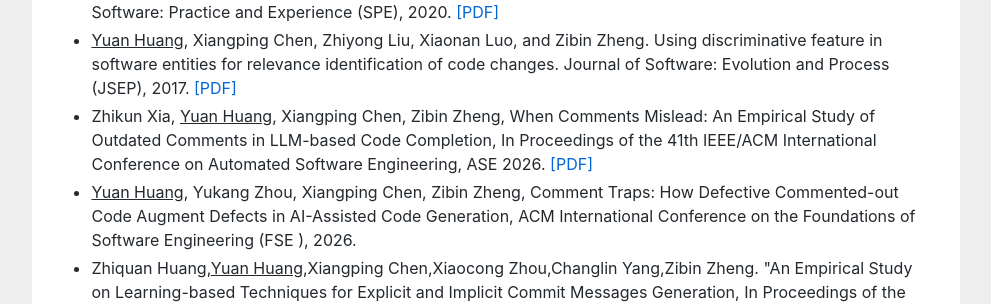
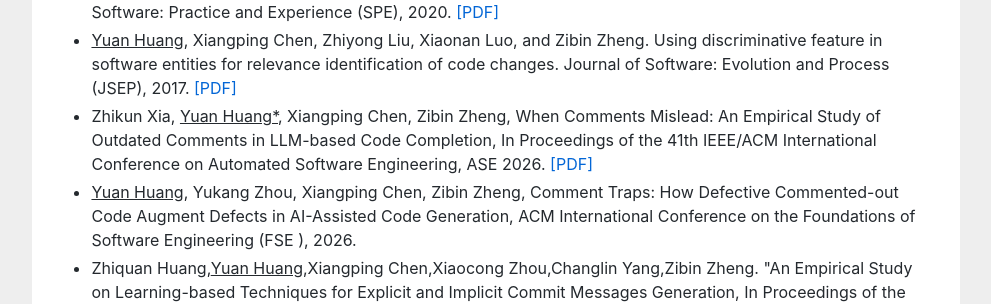
Before and after one commit to huangyuan-hy/huangyuan-hy.github.io, a Jekyll site: the page index.html, which Jekyll copies as it is, in a window 1280 px wide and 900 px high, scrolled down 2739 px. Shown: the part 154-458 px from the top of the window, without its empty margins (144-1135 px from the left). Built offline with Jekyll 4.4.1, drawn with Linux system fonts in a browser that asks for light colours.

```diff
--- a/index.html
+++ b/index.html
@@ -197,7 +197,7 @@ empirical study to learn how programmers reuse code on <a href="https://stackove
 <li><u>Yuan Huang</u>, Zhicao Tang, Xiangping Chen, Xiaocong Zhou, Towards automatically identifying the co-change of production and test code,  Software Testing, Verification & Reliability (STVR <a href="" style="color:red;"> </a>), 2023. <a href="">[PDF]</a></li>
 <li><u>Yuan Huang</u>, Junhuai Su, Xinyu Hu, Xiangping Chen and Qiang Zhou. Does Your Code Need Comment?. Software: Practice and Experience (SPE), 2020. <a href="https://onlinelibrary.wiley.com/doi/abs/10.1002/spe.2772">[PDF]</a></li>
 <li><u>Yuan Huang</u>, Xiangping Chen, Zhiyong Liu, Xiaonan Luo, and Zibin Zheng. Using discriminative feature in software entities for relevance identification of code changes. Journal of Software: Evolution and Process (JSEP), 2017. <a href="https://onlinelibrary.wiley.com/doi/abs/10.1002/smr.1859">[PDF]</a></li>
-	<li>Zhikun Xia, <u>Yuan Huang</u>, Xiangping Chen, Zibin Zheng,  When Comments Mislead: An Empirical Study of Outdated Comments in LLM-based Code Completion,  In Proceedings of the 41th IEEE/ACM International Conference on Automated Software Engineering, ASE 2026. <a href="">[PDF]</a></li>
+<li>Zhikun Xia, <u>Yuan Huang*</u>, Xiangping Chen, Zibin Zheng,  When Comments Mislead: An Empirical Study of Outdated Comments in LLM-based Code Completion,  In Proceedings of the 41th IEEE/ACM International Conference on Automated Software Engineering, ASE 2026. <a href="">[PDF]</a></li>
 <li><u>Yuan Huang</u>, Yukang Zhou, Xiangping Chen, Zibin Zheng,  Comment Traps: How Defective Commented-out Code Augment Defects in AI-Assisted Code Generation, ACM International Conference on the Foundations of Software Engineering (FSE <a href="" style="color:red;">  </a>), 2026.</li>
 <li>Zhiquan Huang,<u>Yuan Huang</u>,Xiangping Chen,Xiaocong Zhou,Changlin Yang,Zibin Zheng. "An Empirical Study on Learning-based Techniques for Explicit and Implicit Commit Messages Generation, In Proceedings of the 39th IEEE/ACM International Conference on Automated Software Engineering, ASE 2024. <a href="">[PDF]</a></li>
 <li>Xiangping Chen,Furen Xu, <u>Yuan Huang*</u>, Neng Zhang, Zibin Zheng, "JIT-Smart: A Multi-Task Learning Framework for Just-In-Time Defect Prediction and Localization,"  In Proceedings of the 2024 ACM Joint Meeting on European Software Engineering Conference and Symposium on the Foundations of Software Engineering, FSE/ESEC 2024.  <a href="">[PDF]</a></li>
```
